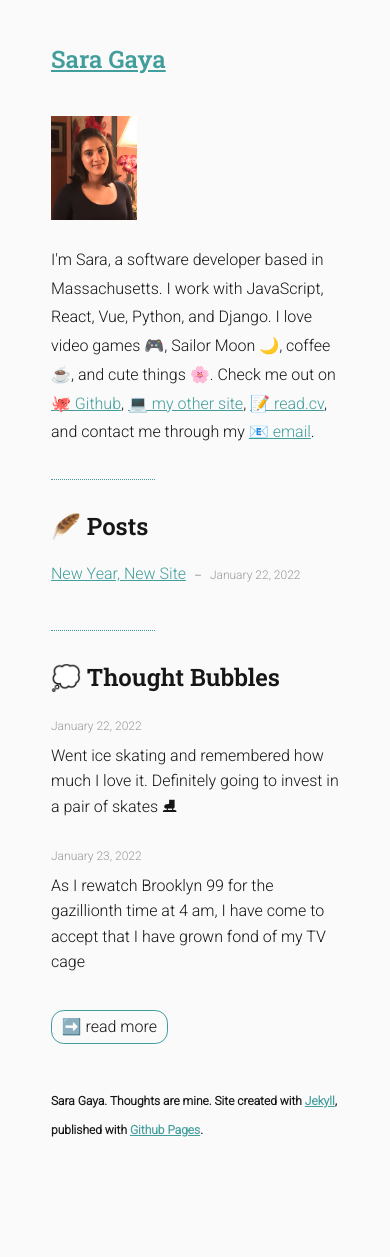
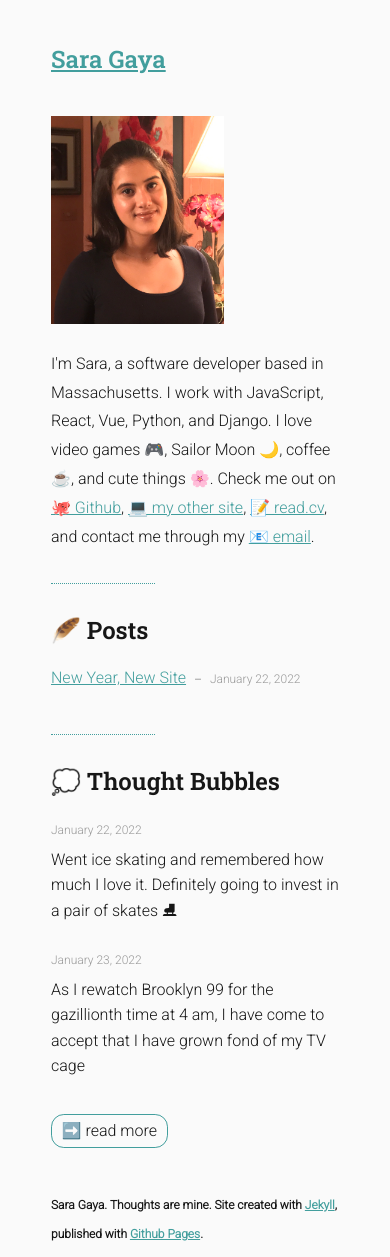
Before and after one commit to sgaya16/blog, a Jekyll site: the page built from index.html, in a window 390 px wide. Built offline with Jekyll 4.4.1, drawn with Linux system fonts in a browser that asks for light colours; before the commit the page ends 1153 px from its top, so only the background shows below that.

Commit message:
updated some media queries

```diff
--- a/_layouts/default.html
+++ b/_layouts/default.html
@@ -16,7 +16,9 @@
     <link rel="stylesheet" href="/assets/css/styles.css" />
   </head>
   <header>
-    <h2><a class="link-header" href="/">{{site.title}}</a></h2>
+    <h2>
+      <a class="link-header" href="/">{{site.title}}</a>
+    </h2>
   </header>
   <body>
     {{ content }}
--- a/_sass/main.scss
+++ b/_sass/main.scss
@@ -28,7 +28,7 @@
   padding-bottom: 0.4em;
 
   .pfp {
-    width: 30%;
+    width: 40%;
   }
 }
 
@@ -170,8 +170,11 @@
   main,
   .post-content,
   .thought-content {
-    //padding-top: 1.6em;
     max-width: 20em;
+
+    .pfp {
+      width: 60%;
+    }
   }
 
   footer {
@@ -188,3 +191,13 @@
     max-width: 18em;
   }
 }
+
+@media screen and (max-width: 300px) {
+  header,
+  main,
+  .post-content,
+  .thought-content {
+    padding-top: 1.4em;
+    max-width: 14em;
+  }
+}
```
